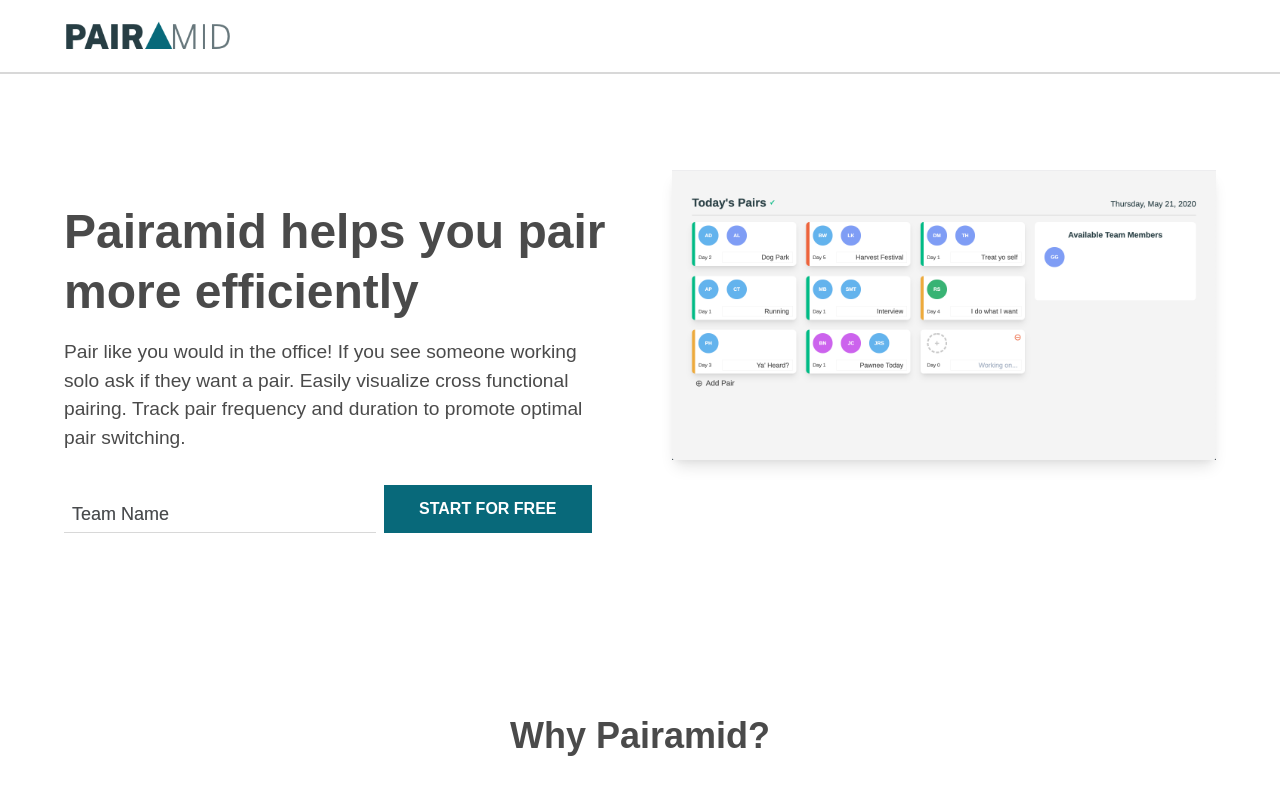
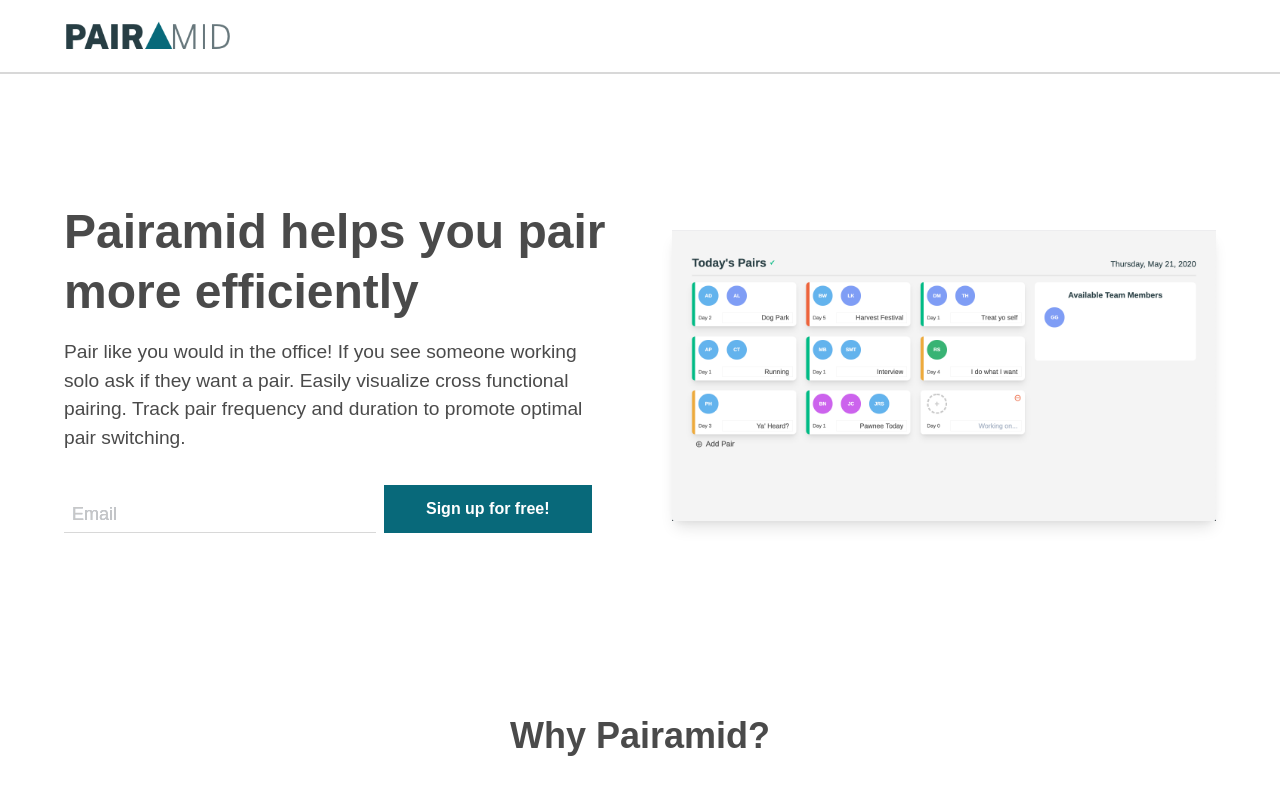
Before and after one commit to erikolsen/pairamid-dom, a React (Create React App) app: page / in a window 1280 px wide. Shown: the top 800 px of the page. Built offline with nearby package versions, Linux system fonts and the light colour scheme; no server answers; what webfontloader would draw is missing.

Commit message:
Adds sign up form

```diff
--- a/src/App.js
+++ b/src/App.js
@@ -3,6 +3,7 @@
 import Home from './components/Home';
 import Admin from './components/Admin';
 import Teams from './components/Teams';
+import SignUp from './components/SignUp';
 import TeamLayout from './components/TeamLayout';
 
 const App = () => {
@@ -13,6 +14,7 @@
                     <Route path='/teams' component={Teams} />
                     <Route path='/team/:teamId' component={TeamLayout} />
                     <Route path='/admin/teams' component={Admin} />
+                    <Route path='/signup' component={SignUp} />
                     <Route exact path='/' component={Home} />
                 </Switch>
             </Router>
--- a/src/components/Home/index.js
+++ b/src/components/Home/index.js
@@ -31,6 +31,42 @@
         </button>
     )
 }
+const CreateWithEmail = () => {
+    const { register, handleSubmit, errors } = useForm()
+    const history = useHistory()
+    const EMAIL_PATTERN = new RegExp(/^[a-zA-Z0-9.!#$%&'*+/=?^_`{|}~-]+@[a-zA-Z0-9-]+(?:\.[a-zA-Z0-9-]+)*$/)
+
+    const onUpdate = (data) => {
+        history.push({
+            pathname:'/signup',
+            state: {email: data.email}
+        })
+    }
+    const errorClass = errors.email ? 'border border-red' : 'border-b border-gray-border'
+    return (
+        <form onSubmit={handleSubmit(onUpdate)}>
+            <div className='md:flex justify-between mr-2 items-center mt-4'>
+                <div className='w-full md:w-3/5 relative appearance-none label-floating my-4'>
+                    <input className={`text-lg p-2 w-full outline-none ${errorClass}`}
+                           id='email'
+                           type='text'
+                           name='email'
+                           placeholder='Email'
+                           defaultValue={''}
+                           ref={register({
+                               required: true,
+                               pattern: EMAIL_PATTERN
+                            })} />
+                    <label className='text-gray-med absolute text-lg block top-0 left-0 w-full p-2' htmlFor='email'>
+                        Email
+                    </label>
+                </div>
+                <input type='submit' value='Sign up for free!' className='bg-green-icon w-full md:w-2/5 md:mx-2 p-3 text-white font-bold' />
+            </div>
+            { errors.email && <p className='text-red'>Valid email is required</p> }
+        </form>
+    )
+}
 
 const CreateTeam = () => {
     const { register, handleSubmit, errors } = useForm()
@@ -55,11 +91,11 @@
                            placeholder='Team Name'
                            defaultValue={''}
                            ref={register({required: true})} />
-                    <label className='absolute text-lg block top-0 left-0 w-full p-2' htmlFor='name'>
+                    <label className='text-gray-med absolute text-lg block top-0 left-0 w-full p-2' htmlFor='name'>
                         Team Name
                     </label>
                 </div>
-                <input type='submit' data-cy='team-name-submit' value='START FOR FREE' className='bg-green-icon w-full md:w-2/5 md:mx-2 p-3 text-white font-bold' />
+                <input type='submit' data-cy='team-name-submit' value='Start for free!' className='bg-green-icon w-full md:w-2/5 md:mx-2 p-3 text-white font-bold' />
             </div>
             { errors.name && <p className='text-red'>Team Name is required</p> }
         </form>
@@ -67,6 +103,7 @@
 }
 
 const Home = () => {
+    const loggedIn = false
     return (
         <div className=''>
             <header className='flex items-center justify-between border-gray-border border-b-2 w-screen'>
@@ -76,7 +113,7 @@
                 <IconButton />
             </header>
             <div className='h-full w-screen'>
-                <div className='grid grid-cols-1 lg:grid-cols-2 my-8 sm:my-24'>
+                <div className='grid grid-cols-1 lg:grid-cols-2 my-8 sm:my-24 items-center'>
                     <div className='col-span-1 mx-4 sm:mx-16 lg:ml-16 lg:mr-8 my-8'>
                         <div className=''>
                             <p className='text-5xl font-bold leading-tight'>Pairamid helps you pair more efficiently</p>
@@ -86,10 +123,10 @@
                                 Easily visualize cross functional pairing.
                                 Track pair frequency and duration to promote optimal pair switching.
                             </p>
-                            <CreateTeam />
+                            { loggedIn ? <CreateTeam /> : <CreateWithEmail /> }
                         </div>
                     </div>
-                    <div className='col-span-1 mx-4 sm:mx-16 lg:ml-8 lg:mr-16 '>
+                    <div className='col-span-1 mx-4 sm:mx-16 lg:ml-8 lg:mr-16'>
                         <div className='bg-white shadow-lg rounded-lg'>
                             <img className='' src={daily} alt='Full Daily View' />
                         </div>
@@ -100,8 +137,8 @@
 
             <div className='h-full w-screen'>
                 <div className='grid grid-cols-1 lg:grid-cols-2'>
-                    <div className='col-span-1 mx-4 sm:mx-16 lg:ml-16 lg:mr-8'>
-                        <div className=''>
+                    <div className='col-span-1 mx-4 sm:mx-16 lg:ml-16 lg:mr-8 flex justify-center'>
+                        <div className='max-w-2xl'>
                             <img className='bg-white shadow-lg rounded-lg' src={duration} alt='Daily View' />
                         </div>
                     </div>
--- /dev/null
+++ b/src/components/SignUp/index.js
@@ -0,0 +1,152 @@
+import React, {useState} from 'react'
+import logo from '../../assets/pairamid-logo.png';
+import { useForm } from 'react-hook-form'
+import axios from 'axios'
+import { API_URL } from '../../constants'
+import { useHistory } from "react-router-dom";
+import { FontAwesomeIcon } from '@fortawesome/react-fontawesome'
+import { faUsers, faArrowRight, faProjectDiagram, faEye } from '@fortawesome/free-solid-svg-icons'
+
+const parseTeams = (teams)=> {return teams ? teams.split(',') : ''}
+const IconButton = ({classes}) => {
+    const history = useHistory()
+    let teams = parseTeams(localStorage.getItem('pairamid-teams'))
+
+    const onClick = (e) => {
+        e.preventDefault();
+        teams.length > 1 ? history.push(`/teams`) : history.push(`/team/${teams}`)
+    }
+
+    const iconName = teams.length > 1 ? 'Teams' : 'Team'
+
+    return teams && (
+        <button className={`my-2 mx-4 sm:mx-16 ${classes}`} onClick={onClick}>
+            <FontAwesomeIcon icon={faUsers} />
+            <p className='font-bold leading-tight'>{iconName}</p>
+        </button>
+    )
+}
+
+const SignUpUser = ({email}) => {
+    const [showPassword, setShowPassword] = useState(false)
+    const togglePassword = () => setShowPassword(!showPassword)
+
+    const { register, handleSubmit, errors, formState } = useForm()
+    const history = useHistory()
+    const EMAIL_PATTERN = new RegExp(/^[a-zA-Z0-9.!#$%&'*+/=?^_`{|}~-]+@[a-zA-Z0-9-]+(?:\.[a-zA-Z0-9-]+)*$/)
+    let disabledClass = !formState.isDirty || !formState.isValid ? 'opacity-50' : ''
+    React.useEffect(() => {
+        console.log('Disabled', disabledClass)
+      },[formState]);
+
+
+    const onUpdate = (data) => {
+        console.log('Data', data)
+        // axios.post(`${API_URL}/team`, data)
+        //      .then((response) => {
+        //          history.push(`/team/${response.data.uuid}/settings`)
+        //      })
+    }
+    const emailError = errors.email ? 'border border-red' : 'border border-gray-border'
+    const initialsError = errors.initials ? 'border border-red' : 'border border-gray-border'
+    const passwordType = showPassword ? 'text' : 'password'
+    const passwordIconClass = showPassword ? '' : 'opacity-50'
+
+    return (
+        <form onSubmit={handleSubmit(onUpdate)}>
+            <div className='flex flex-col items-center justify-center p-4'>
+                <div className='w-full md:w-3/5 relative appearance-none label-floating my-2'>
+                    <input className={`text-lg py-1 px-3 w-full outline-none rounded-lg ${emailError}`}
+                           id='email'
+                           type='text'
+                           name='email'
+                           placeholder='Email'
+                           defaultValue={''}
+                           ref={register({
+                               required: true,
+                               pattern: EMAIL_PATTERN
+                            })} />
+                    <label className='m-px text-gray-med absolute text-lg block top-0 left-0 w-full py-1 px-3 rounded-lg' htmlFor='email'>
+                      Email
+                    </label>
+                </div>
+                { errors.email && <p className='text-red'>Email is required</p> }
+                <div className='w-full md:w-3/5 relative appearance-none label-floating my-2'>
+                    <input className={`text-lg pt-1 px-3 w-full outline-none border border-gray-border rounded-lg`}
+                           id='firstName'
+                           type='text'
+                           name='firstName'
+                           placeholder='First Name'
+                           defaultValue={''}
+                           ref={register({
+                               required: true,
+                               minLength: 1
+                            })} />
+                    <label className='m-px text-gray-med absolute text-lg block top-0 left-0 w-full pt-1 px-3 rounded-lg' htmlFor='firstName'>
+                        First Name
+                    </label>
+                </div>
+                { errors.firstName && <p className='text-red'>Minimum 1 character required</p> }
+                <div className='w-full md:w-3/5 relative appearance-none label-floating my-2'>
+                    <input className={`text-lg pt-1 px-3 w-full outline-none border border-gray-border rounded-lg`}
+                           id='lastName'
+                           type='text'
+                           name='lastName'
+                           placeholder='Last Name'
+                           defaultValue={''}
+                           ref={register({
+                               required: true,
+                               minLength: 1
+                           })} />
+                    <label className='m-px text-gray-med absolute text-lg block top-0 left-0 w-full pt-1 px-3 rounded-lg' htmlFor='lastName'>
+                        Last Name
+                    </label>
+                </div>
+                { errors.lastName && <p className='text-red'>Minimum 1 character required</p> }
+                <div className='w-full md:w-3/5 relative appearance-none label-floating my-2'>
+                    <input
+                        className={`w-full text-lg pt-1 px-3 outline-none rounded-lg ${initialsError}`}
+                        id='password'
+                        type={passwordType}
+                        name='password'
+                        placeholder='Password'
+                        defaultValue={''}
+                        ref={register({required: true})}
+                    />
+                    <label className='m-px text-gray-med absolute text-lg block top-0 left-0 w-full pt-1 px-3 rounded-lg' htmlFor='password'>
+                        Password
+                    </label>
+                    <div onClick={togglePassword} className={`absolute bottom-0 right-0 my-2 mx-3 ${passwordIconClass}`}>
+                        <FontAwesomeIcon icon={faEye} />
+                    </div>
+                </div>
+                { errors.password && <p className='text-red'>Password is required</p> }
+                <input type='submit' value='Continue' className={`bg-green-icon w-full md:w-2/5 md:mx-2 p-3 text-white font-bold my-4 ${disabledClass}`} />
+            </div>
+        </form>
+    )
+}
+
+const SignUp = (props) => {
+    const { email } = props.location.state
+    return (
+        <div className=''>
+            <header className='flex items-center justify-between border-gray-border border-b-2 w-screen'>
+                <div className='my-4 mx-4 sm:mx-16'>
+                    <img src={logo} alt='Paramid Logo' width='169' height='40' className='w-full max-w-logo' />
+                </div>
+                <IconButton />
+            </header>
+            <main className='h-screen bg-gray-light p-12'>
+                <section>
+                    <div className='bg-white rounded-lg shadow-lg mx-8 md:mx-16'>
+                        <p className='font-bold pt-8 text-center text-lg'>Sign up for your free account</p>
+                        <SignUpUser email={email} />
+                    </div>
+                </section>
+            </main>
+        </div>
+    )
+}
+
+export default SignUp
--- a/src/components/TeamLayout/UserProfile/Feedback/ManageTags.js
+++ b/src/components/TeamLayout/UserProfile/Feedback/ManageTags.js
@@ -52,7 +52,6 @@
         </div>
     )
 }
-
 
 const TagGroup = ({addTag, updateTag, removeTag, group}) => {
     const [ open, setOpen ] = useState(false)
--- a/tailwind.config.js
+++ b/tailwind.config.js
@@ -1,6 +1,12 @@
 module.exports = {
   theme: {
     extend: {
+      screens: {
+        sm: '640px',
+        md: '768px',
+        lg: '1024px',
+        xl: '1280px',
+      },
       colors: {
         gray: {
           light: '#f4f4f4',
```
